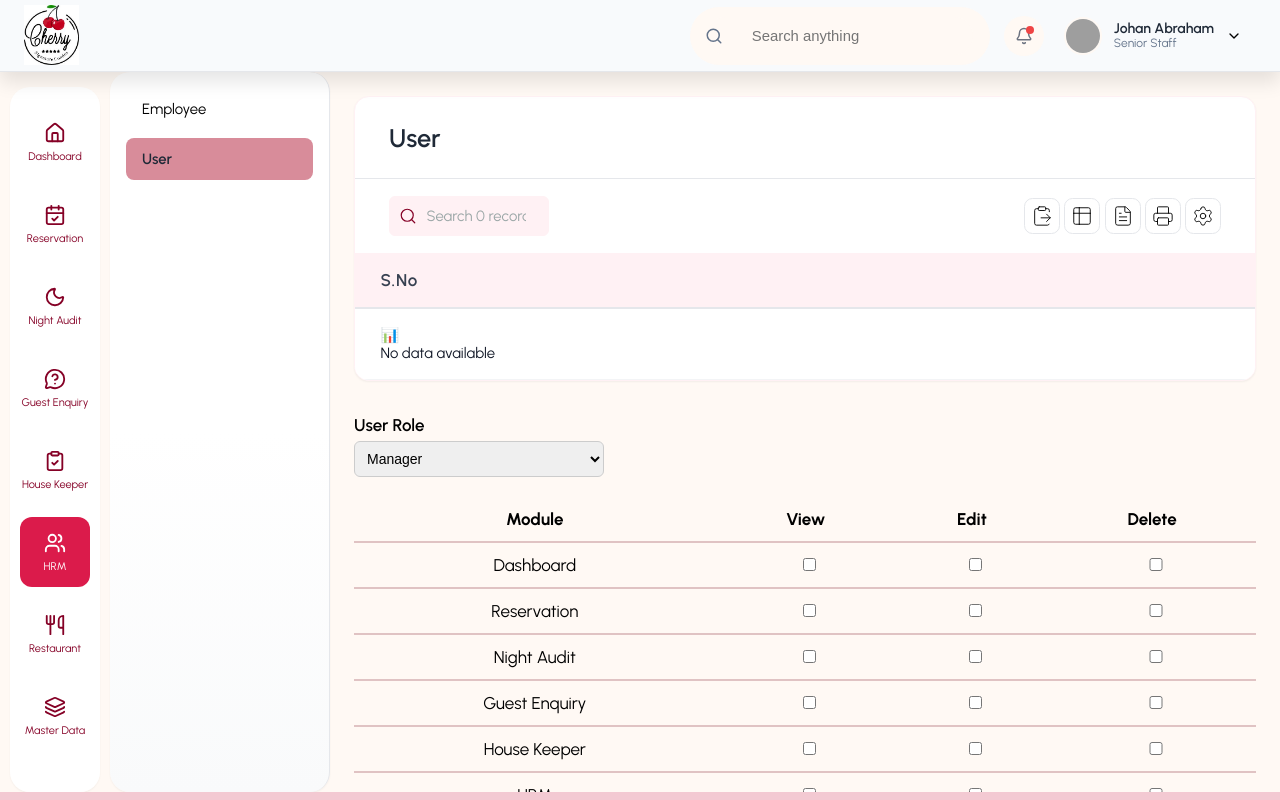
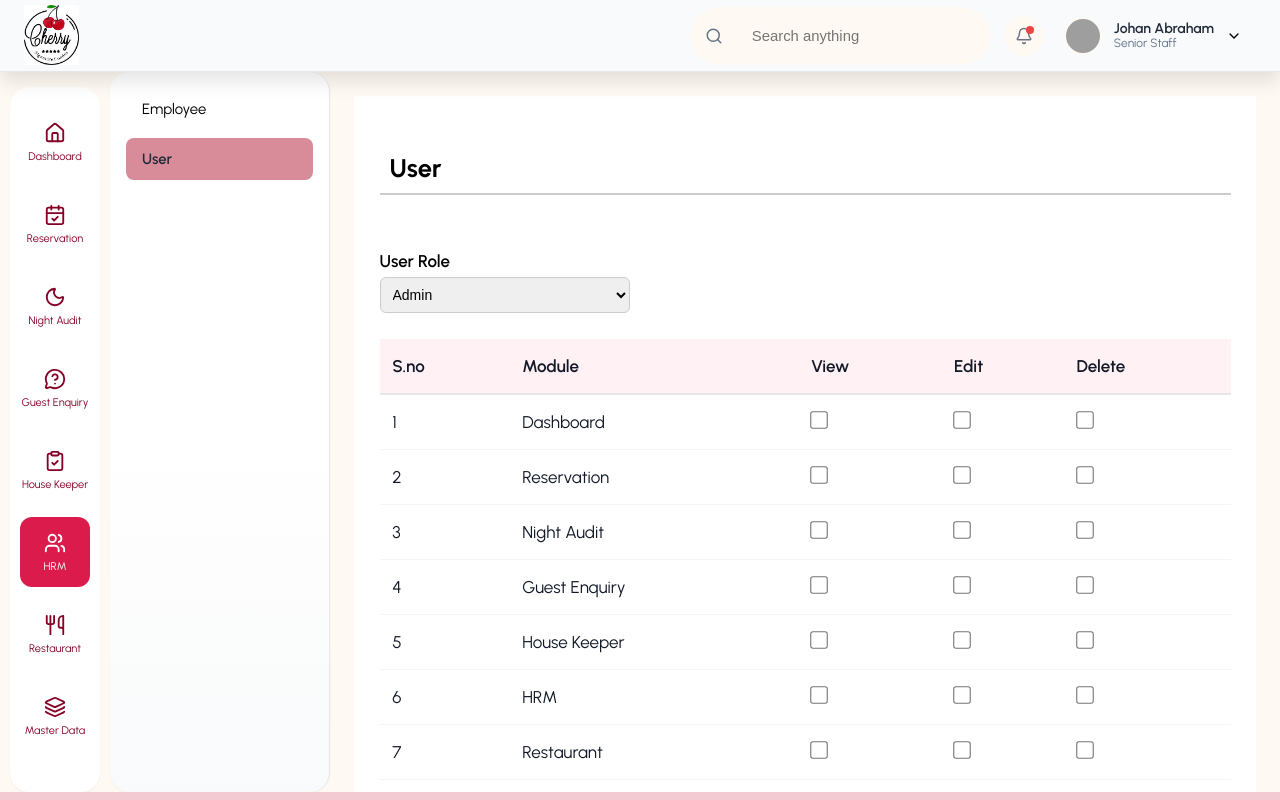
Before and after one commit to YounderBots/Hotelerp-Cherry-Backend, a React (Vite) app in the folder Frontend/: page /user in a window 1280 px wide. Built offline with nearby package versions, Linux system fonts and the light colour scheme; grey boxes are pictures that could not be loaded; a web font is replaced by a local one.

Commit message:
UI update on hrm user page

```diff
--- a/Frontend/src/Hotel/HRM/HRM.css
+++ b/Frontend/src/Hotel/HRM/HRM.css
@@ -1,19 +1,19 @@
 .user-container {
   background: #ffffff;
-  padding: 14px;
-  border-radius: 10px;
-  max-width: auto;
-  box-shadow: 0 8px 20px rgba(0, 0, 0, 0.08);
+  display: grid;
+  grid-template-rows: auto auto auto;
+  gap: 1.5rem;
+  padding: 1.5rem;
 }
 
-.user-container h2{
-    border-bottom:2px solid #ccc;
-    padding: 10px;
+.user-container h2 {
+  border-bottom: 2px solid #ccc;
+  padding: 10px;
 }
 
-.field {
+/* .field {
   margin-bottom: 20px;
-}
+} */
 
 .field label {
   display: block;
@@ -32,17 +32,47 @@
 .permission-table {
   width: 100%;
   border-collapse: collapse;
-  margin-top: 20px;
 
 }
 
+/* .permission-table table {
+  width: 100%;
 
-.permission-table th,
+  font-size: 1.8rem;
+} */
+
+
+.permission-table th {
+  background: var(--primary-lightest);
+  padding: 1rem 0.75rem;
+  text-align: left;
+  font-weight: 600;
+  color: var(--text-primary);
+  border-bottom: 2px solid var(--border-color);
+  position: sticky;
+  top: 0;
+  z-index: 10;
+}
+
 .permission-table td {
-  padding: 12px;
-  border-bottom: 2px solid #e0c3c3;
-  /* border: 1px solid black; */
-  text-align: center;
+  padding: 1rem 0.75rem;
+  border-bottom: 1px solid var(--border-light);
+  vertical-align: middle;
+  text-align: left;
+  color: var(--text-primary);
+}
+
+.permission-table td input[type="checkbox"] {
+  width: 16px;
+  height: 16px;
+ accent-color: green;
+  cursor: pointer;
+  margin: 0;
+  transform: scale(1.1);
+}
+
+.permission-table tr:hover {
+  background: var(--primary-lightest);
 }
 
 .actions {
@@ -51,17 +81,18 @@
   flex-wrap: wrap;
 }
 
-.save-btn {
+.user-container button {
   margin-top: 20px;
-  background-color: #4f46e5;
+  background-color: rgb(254, 5, 80);
   color: white;
   padding: 10px 18px;
   border-radius: 8px;
   border: none;
   cursor: pointer;
-  left: 30px;
+  margin-right: 30px;
+
 }
 
-.save-btn:hover {
-  background-color: #4338ca;
+.user-container button:hover {
+  background-color: rgb(185, 6, 60);
 }
--- a/Frontend/src/Hotel/HRM/User.jsx
+++ b/Frontend/src/Hotel/HRM/User.jsx
@@ -5,7 +5,7 @@ import './HRM.css'
 
 
 const User = () => {
-    const [selectedRole, setSelectedRole] = useState("User");
+    const [selectedRole, setSelectedRole] = useState();
     const [permissions, setPermissions] = useState({});
 
     const handlePermissionChange = (module, action) => {
@@ -30,15 +30,13 @@ const User = () => {
     ];
 
     const permission = ["View", "Edit", "Delete"];
+    const Roles = ["Admin", "Manager"]
 
     return (
 
+        <div className="user-container">
 
-        <div className="">
-            <div>
-                <TableTemplate title="User" />
-            </div>
-
+            <h2>User</h2>
 
             <div className="field">
                 <label>User Role</label>
@@ -46,14 +44,16 @@ const User = () => {
                     value={selectedRole}
                     onChange={(e) => setSelectedRole(e.target.value)}
                 >
-                    <option>Manager</option>
-                    <option>Admin</option>
+                    {Roles.map((e) => (
+                        <option>{e}</option>
+                    ))}
                 </select>
             </div>
 
             <table className="permission-table">
                 <thead>
                     <tr>
+                        <th>S.no</th>
                         <th>Module</th>
                         {permission.map((e) => (
                             <th key={e}>{e}</th>
@@ -62,11 +62,14 @@ const User = () => {
                 </thead>
                 <tbody>
 
-                    {modules.map((module) => (
-                        <tr key={module}>
+                    {modules.map((module, index) => (
+                        <tr key={index}>
+                            <td>{index + 1}</td>
                             <td>{module}</td>
                             {permission.map((e) => (
-                                <td key={e}><input type="checkbox"></input></td>
+                                <td key={e}>
+                                    <input type="checkbox" checked={permissions?.[module]?.[e] || false}
+                                        onChange={() => handlePermissionChange(module, e)}></input></td>
                             ))
                             }
                         </tr>
@@ -75,8 +78,8 @@ const User = () => {
                 </tbody>
             </table>
 
+            <div className="save-btn">
                 <button
-                className="save-btn"
                     onClick={() =>
                         console.log({
                             role: selectedRole,
@@ -87,6 +90,9 @@ const User = () => {
                     Save User Permissions
                 </button>
             </div>
+        </div>
+
+
     );
 };
 
```
Lines whose indentation alone changed are shown as unchanged.
